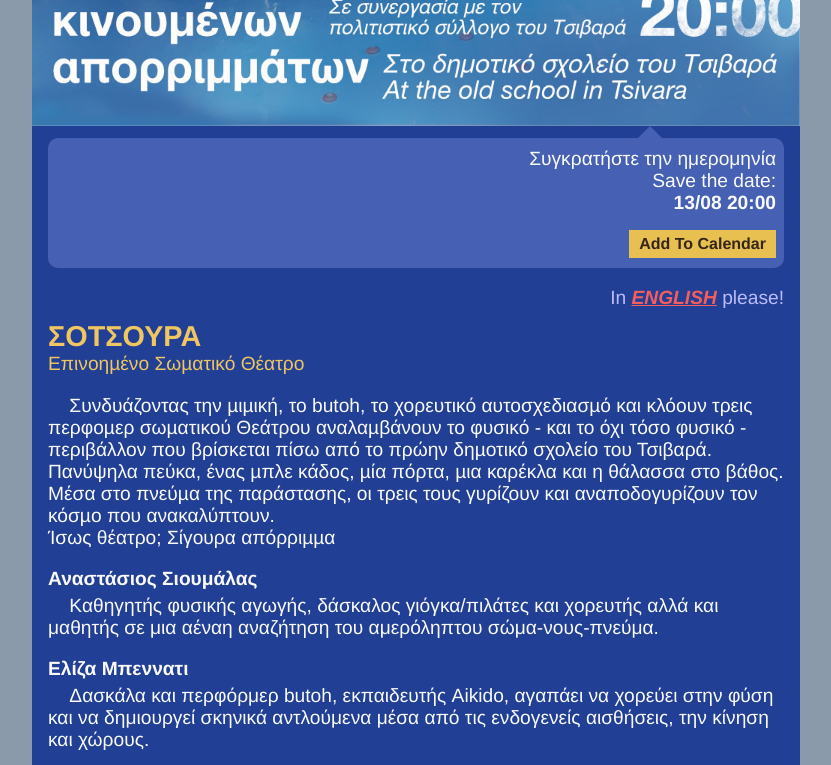
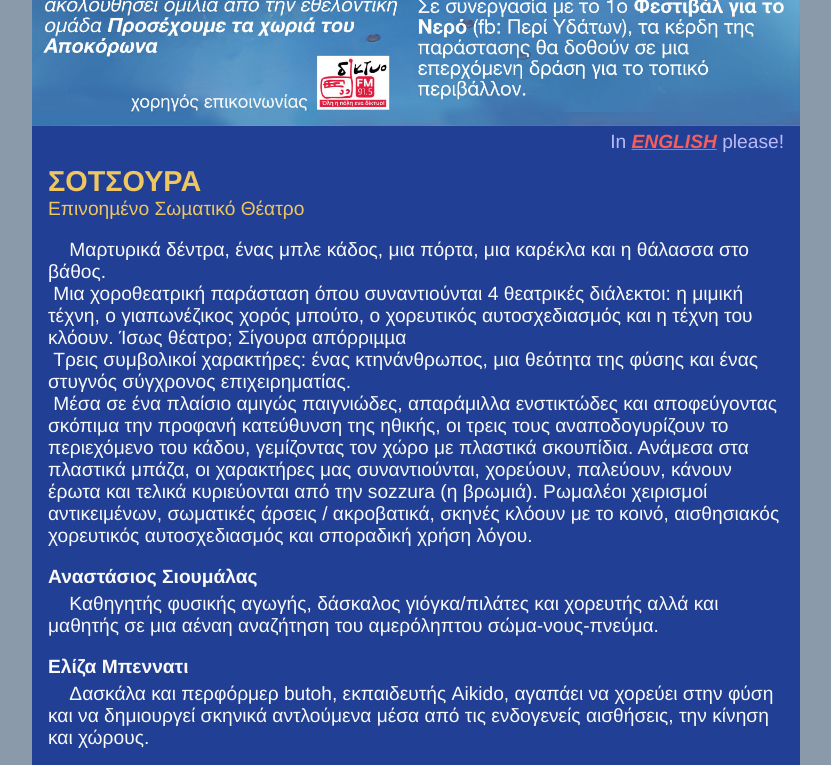
Before and after one commit to nicemaker/sozzura, a plain HTML site: page index.html in a window 1280 px wide. Shown: the part 960-1725 px from the top of the page, without its empty margins (224-1055 px from the left). Drawn offline with Linux system fonts and the light colour scheme; some packages are replaced by stand-ins of ours.

Commit message:
chania 2021-09-4

```diff
--- a/index.html
+++ b/index.html
@@ -13,7 +13,7 @@
 
 
   <meta charset="utf-8">
-  <title>Sozzura - Site-Specific Devised Physical Theater</title>
+  <title>Sozzura - Devised Physical Theater</title>
   <meta name="description" content="Sozzura - Site-Specific Devised Physical Theater">
   <meta name="viewport" content="width=device-width, initial-scale=1">
   <meta property="og:title" content="Sozzura - Site-Specific Devised Physical Theater">
@@ -23,8 +23,7 @@
   <meta name="theme-color" content="#2d6df7">
   <script>
    function initMap() {
-
-       var uluru = {lat: 35.436883, lng: 24.178932};
+       var uluru = {lat: 35.516168898719, lng: 24.03092198910009};
        // The map, centered at Uluru
        var map = new google.maps.Map(
 	   document.getElementById('map'), {zoom: 16, center: uluru});
@@ -205,26 +204,25 @@
 
     <div id="frame">
 	<div id="content">
-	    <img alt="Sozzura actors cuddled up in a blue rubbish container" width="1024" height="1448" class="img-head" src="assets/sozzura_2020-08-13_1024.jpg"/>
-	    <section class="date">
-	      Συγκρατήστε την ημερομηνία <br/> Save the date: <br/><strong>13/08  20:00</strong></br>
-	      <a href="https://bng-a3lpds.s3.eu-central-1.amazonaws.com/sozzura/sozzura.ics">Add To Calendar</a>
-	    </section>
-	    <section>
-	    </section>
-
+	    <img alt="Sozzura actors cuddled up in a blue rubbish container" width="1440" height="2037" class="img-head" src="assets/sozzura_2021-09-04.jpg"/>
+	    <!-- <section class="date"> -->
+	    <!--   Συγκρατήστε την ημερομηνία <br/> Save the date: <br/><strong>13/08  20:00</strong></br> -->
+	    <!--   <a href="https://bng-a3lpds.s3.eu-central-1.amazonaws.com/sozzura/sozzura.ics">Add To Calendar</a> -->
+	    <!-- </section> -->
 	    <div class="describe" id="el">
 	      <a class="toggle-describe" href="javascript:toggleLang()">In <span>English</span> please!</a>
 	      <section lang="el-GR">
 		<h1>ΣΟΤΣΟΥΡΑ <span>Επινοηµένο Σωµατικό Θέατρο</span></h1>
 		<p>
-		  &nbsp;Συνδυάζοντας την µιµική, το butoh, το χορευτικό αυτοσχεδιασµό και κλόουν τρεις
-		  περφοµερ σωµατικού Θεάτρου αναλαµβάνουν το φυσικό - και το όχι τόσο φυσικό -
-		  περιβάλλον που βρίσκεται πίσω από το πρώην δηµοτικό σχολείο του Τσιβαρά. Πανύψηλα
-		  πεύκα, ένας µπλε κάδος, µία πόρτα, µια καρέκλα και η θάλασσα στο βάθος. Μέσα στο
-		  πνεύµα της παράστασης, οι τρεις τους γυρίζουν και αναποδογυρίζουν τον κόσµο που
-		  ανακαλύπτουν.<br/>
-		  Ίσως θέατρο; Σίγουρα απόρριµµα</p>
+		  &nbsp;Μαρτυρικά δέντρα, ένας μπλε κάδος, μια πόρτα, μια καρέκλα και η θάλασσα στο βάθος.
+      <br/>
+      &nbsp;Μια χοροθεατρική παράσταση όπου συναντιούνται 4 θεατρικές διάλεκτοι: η μιμική τέχνη, ο γιαπωνέζικος χορός μπούτο, ο χορευτικός αυτοσχεδιασμός και η τέχνη του κλόουν.
+		  Ίσως θέατρο; Σίγουρα απόρριµµα
+      <br/>
+      &nbsp;Tρεις συμβολικοί χαρακτήρες: ένας κτηνάνθρωπος, μια θεότητα της φύσης και ένας στυγνός σύγχρονος επιχειρηματίας.
+      <br/>
+      &nbsp;Μέσα σε ένα πλαίσιο αμιγώς παιγνιώδες, απαράμιλλα ενστικτώδες και αποφεύγοντας σκόπιμα την προφανή κατεύθυνση της ηθικής, οι τρεις τους αναποδογυρίζουν το περιεχόμενο του κάδου, γεμίζοντας τον χώρο με πλαστικά σκουπίδια. Ανάμεσα στα πλαστικά μπάζα, οι χαρακτήρες μας συναντιούνται, χορεύουν, παλεύουν, κάνουν έρωτα και τελικά κυριεύονται από την sozzura (η βρωμιά). Ρωμαλέοι χειρισμοί αντικειμένων, σωματικές άρσεις / ακροβατικά, σκηνές κλόουν με το κοινό, αισθησιακός χορευτικός αυτοσχεδιασμός και σποραδική χρήση λόγου.
+    </p>
 		<h2>Αναστάσιος Σιουμάλας</h2>
 		<p>&nbsp;Καθηγητής φυσικής αγωγής, δάσκαλος γιόγκα/πιλάτες και χορευτής αλλά και μαθητής σε μια αέναη αναζήτηση του αμερόληπτου σώμα-νους-πνεύμα.</p>
 		<h2>Ελίζα Μπεννατι </h2>
```
Also changed, not shown: assets/sozzura_2021-09-04.jpg (added).
